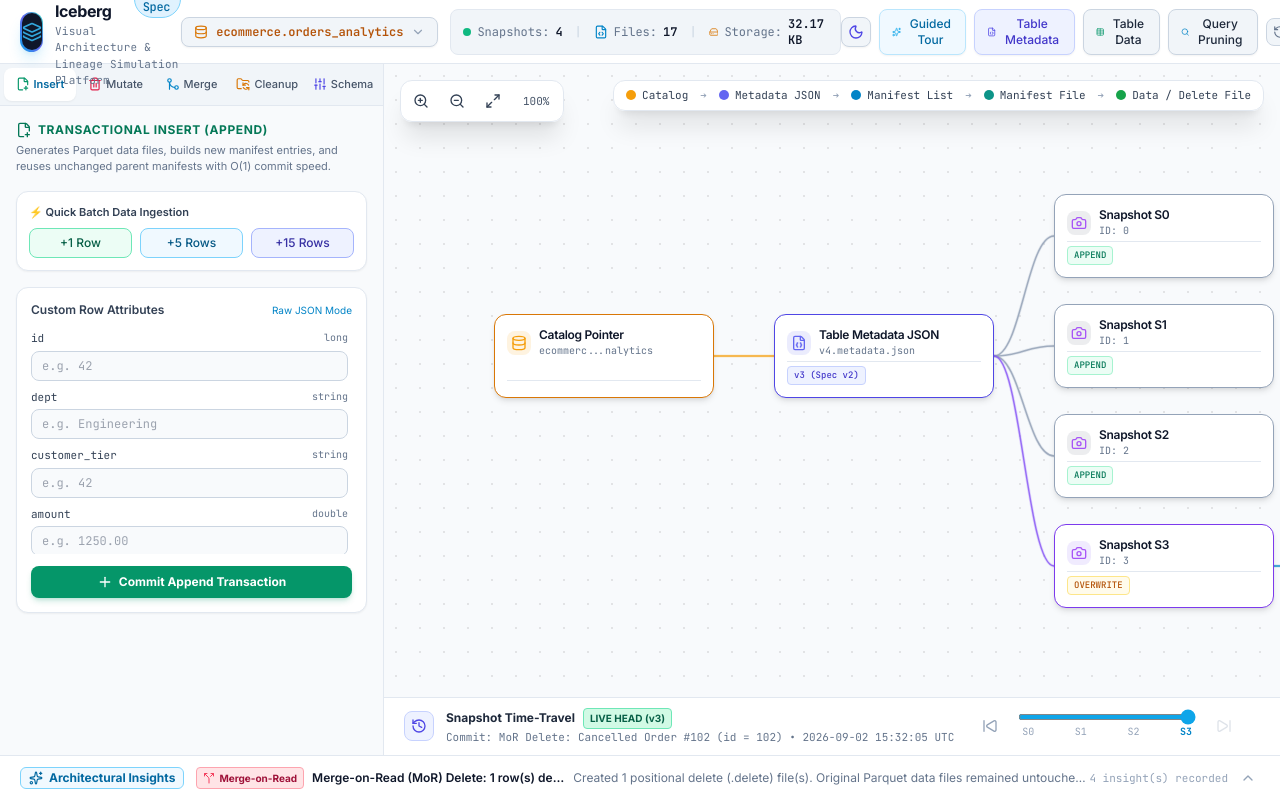
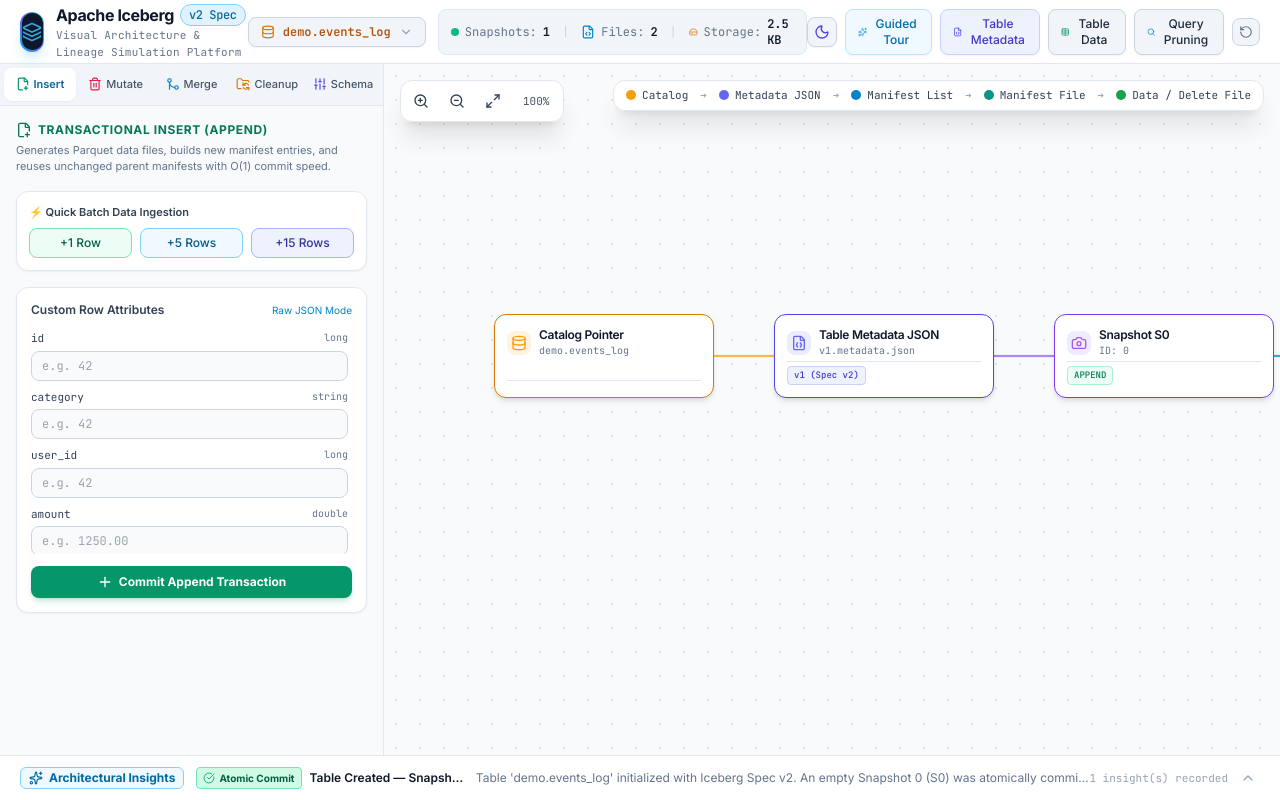
Before and after one commit to milan-pdll/Iceber_simulator, a React (Vite) app: page / in a window 1280 px wide. Built offline with nearby package versions, Linux system fonts and the light colour scheme.

Commit message:
inital table state when site first opens

```diff
--- a/src/App.tsx
+++ b/src/App.tsx
@@ -56,8 +56,8 @@
     setTheme(prev => (prev === 'dark' ? 'light' : 'dark'));
   }, []);
 
-  // Primary Table State initialized with the E-Commerce scenario
-  const [activeScenarioId, setActiveScenarioId] = useState<string>('ecommerce');
+  // Primary Table State initialized with a clean empty table (Snapshot 0 only)
+  const [activeScenarioId, setActiveScenarioId] = useState<string>('clean');
   const [tableState, setTableState] = useState<TableState>(() => PRESET_SCENARIOS[0].buildInitialState());
 
   // Navigation & View States
--- a/src/components/ControlPanel.tsx
+++ b/src/components/ControlPanel.tsx
@@ -55,10 +55,10 @@
   const [useJsonMode, setUseJsonMode] = useState<boolean>(false);
 
   // Delete & Update state
-  const [predicateInput, setPredicateInput] = useState<string>("dept = 'Engineering'");
+  const [predicateInput, setPredicateInput] = useState<string>("category = 'web'");
   const [deleteMode, setDeleteMode] = useState<'mor' | 'cow'>('mor');
-  const [updateField, setUpdateField] = useState<string>('customer_tier');
-  const [updateValue, setUpdateValue] = useState<string>('VIP-Platinum');
+  const [updateField, setUpdateField] = useState<string>('');
+  const [updateValue, setUpdateValue] = useState<string>('');
 
   // Merge (Upsert) state
   const [mergeMatchKey, setMergeMatchKey] = useState<string>('id');
@@ -148,10 +148,12 @@
   };
 
   const handleUpdate = () => {
+    const effectiveField = updateField || currentSchema.fields[0]?.name || '';
+    if (!effectiveField || !updateValue) return;
     const updateObj: Record<string, any> = {
-      [updateField]: updateValue
+      [effectiveField]: updateValue
     };
-    onUpdateRecords(predicateInput, updateObj, deleteMode, `Updated where ${predicateInput}`);
+    onUpdateRecords(predicateInput, updateObj, deleteMode, `Updated ${effectiveField} where ${predicateInput}`);
   };
 
   // Helper to extract active records for realistic Merge Upsert simulation
@@ -553,13 +555,15 @@
                 Atomic UPDATE Transaction
               </span>
               <div className="grid grid-cols-2 gap-2">
-                <input
-                  type="text"
-                  placeholder="Field (e.g. amount)"
-                  value={updateField}
+                <select
+                  value={updateField || currentSchema.fields[0]?.name || ''}
                   onChange={e => setUpdateField(e.target.value)}
                   className="px-2 py-1 bg-slate-50 dark:bg-[#0B0F17] border border-slate-300 dark:border-[#243048] rounded text-xs font-mono text-slate-800 dark:text-slate-200"
-                />
+                >
+                  {currentSchema.fields.map(f => (
+                    <option key={f.id} value={f.name}>{f.name} ({f.type})</option>
+                  ))}
+                </select>
                 <input
                   type="text"
                   placeholder="New Value"
--- a/src/engine/presetScenarios.ts
+++ b/src/engine/presetScenarios.ts
@@ -18,6 +18,35 @@
 }
 
 export const PRESET_SCENARIOS: ScenarioDefinition[] = [
+  // ─── Default: Clean Empty Table ──────────────────────────────────────────────
+  {
+    id: 'clean',
+    name: 'Fresh Table (Empty Start)',
+    tagline: 'Start from Snapshot 0 — no data pre-loaded',
+    description: 'A brand-new Iceberg table with only Snapshot 0 committed. Add rows via the Append panel to begin building your own snapshot history.',
+    tableIdentifier: 'demo.events_log',
+    partitionStrategy: 'identity(category)',
+    defaultQueries: [
+      "SELECT * FROM demo.events_log WHERE category = 'web'",
+      "SELECT * FROM demo.events_log WHERE user_id = 1",
+      "SELECT * FROM demo.events_log WHERE amount >= 100"
+    ],
+    buildInitialState: () =>
+      initTableState(
+        'demo.events_log',
+        [
+          { id: 1, name: 'id',         type: 'long',      required: true  },
+          { id: 2, name: 'category',   type: 'string',    required: true  },
+          { id: 3, name: 'user_id',    type: 'long',      required: false },
+          { id: 4, name: 'amount',     type: 'double',    required: false },
+          { id: 5, name: 'created_at', type: 'timestamp', required: true  }
+        ],
+        [
+          { 'source-id': 2, 'field-id': 1000, name: 'category', transform: 'identity' }
+        ],
+        's3://demo-lakehouse/events/events_log'
+      )
+  },
   {
     id: 'ecommerce',
     name: 'E-Commerce Enterprise Orders',
```
